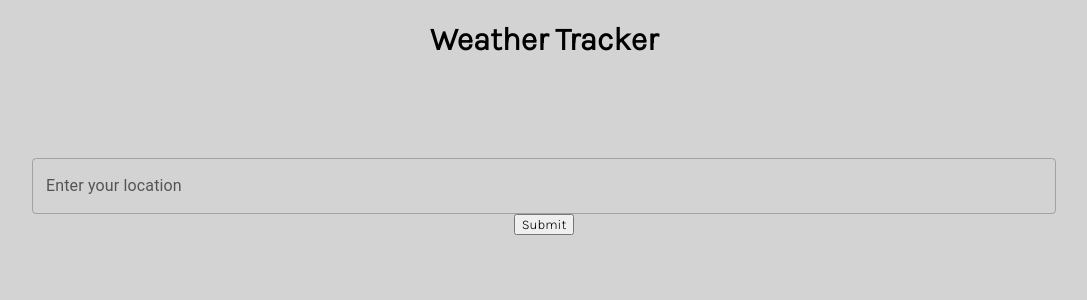
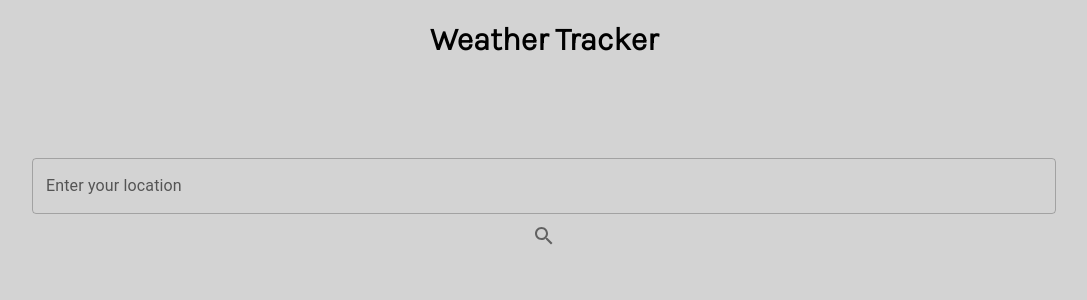
Before and after one commit to Nimeroo/Weather-Tracker, a React (Create React App) app in the folder client/: page / in a window 1280 px wide. Shown: the top 300 px of the page, without its empty margins (96-1183 px from the left). Built offline with nearby package versions, Linux system fonts and the light colour scheme; no server answers.

Commit message:
search icon imported and added under input

```diff
--- a/client/package.json
+++ b/client/package.json
@@ -5,6 +5,7 @@
   "dependencies": {
     "@emotion/react": "^11.7.1",
     "@emotion/styled": "^11.6.0",
+    "@mui/icons-material": "^5.2.5",
     "@mui/material": "^5.2.8",
     "@testing-library/jest-dom": "^5.16.1",
     "@testing-library/react": "^12.1.2",
--- a/client/src/Components/LocationInput/LocationInput.jsx
+++ b/client/src/Components/LocationInput/LocationInput.jsx
@@ -1,6 +1,7 @@
 import "./LocationInput.css";
 import React from "react";
-import { TextField } from "@mui/material";
+import { TextField, IconButton } from "@mui/material";
+import SearchIcon from "@mui/icons-material/Search";
 import { locationURLParse } from "../../Util/locationUrlParse.js";
 import { useNavigate } from "react-router-dom";
 
@@ -26,7 +27,9 @@ const LocationInput = ({ handleLocation }) => {
           }}
           label="Enter your location"
         ></TextField>
-        <button type="submit">Submit</button>
+        <IconButton type="submit" sx={{ p: "10px" }} aria-label="search">
+          <SearchIcon />
+        </IconButton>
       </form>
     </div>
   );
```
Also changed, not shown: 1 other file (tests, documents, lock files or other folders).
